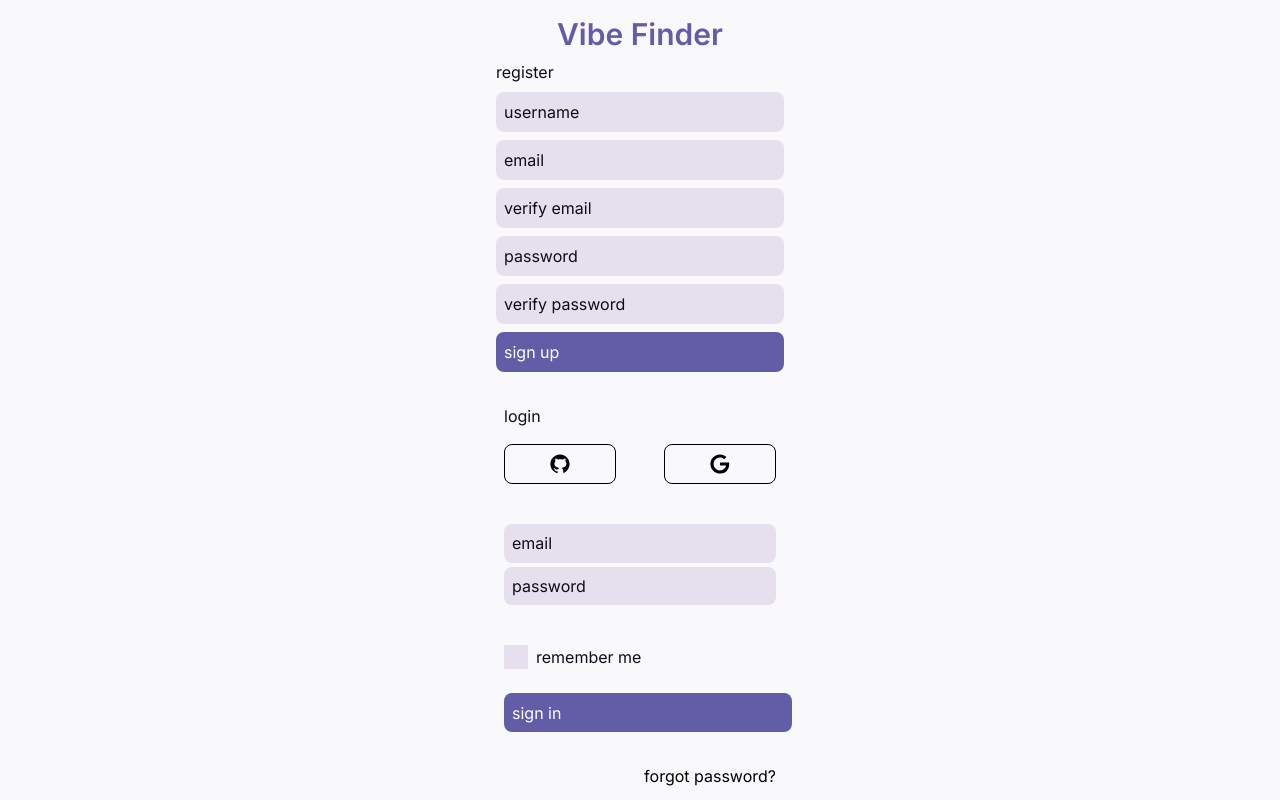
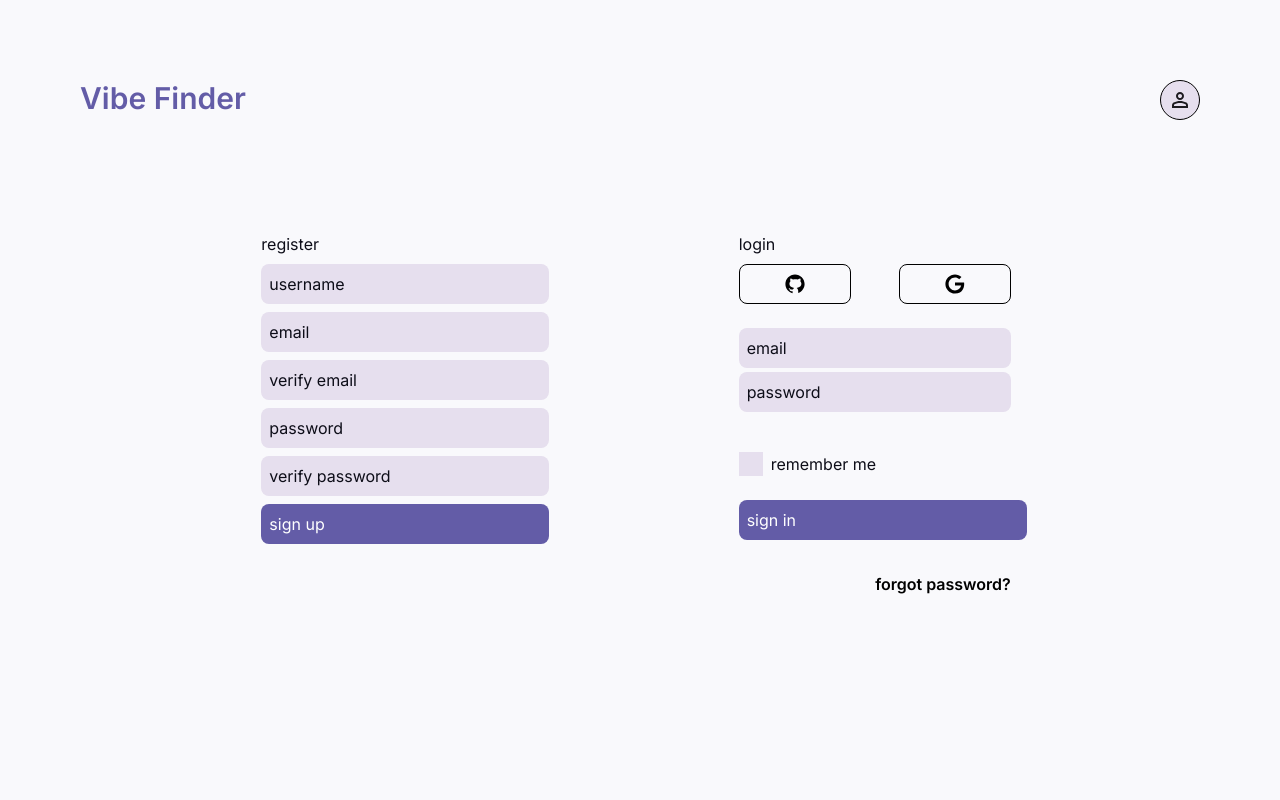
Before and after one commit to Ayomide4/third-space, a Next.js app: page /auth in a window 1280 px wide. Built offline with nearby package versions, Linux system fonts and the light colour scheme.

Commit message:
redo css spaces page

```diff
--- a/app/(pages)/auth/page.tsx
+++ b/app/(pages)/auth/page.tsx
@@ -6,19 +6,19 @@ import Link from "next/link";
 
 export default function AuthPage() {
   return (
-    <main className="flex w-full min-h-screen flex-col items-center p-2 bg-background relative">
-      <div className="flex flex-col w-full m-2">
+    <main className="flex w-full min-h-screen flex-col items-center p-2 bg-background relative md:p-20">
+      <div className="flex flex-col w-full m-2 md:flex-row md:justify-between md:m-0 md:mb-28">
         <Link href="/">
-          <h1 className="text-3xl font-semibold text-primary text-center ">
+          <h1 className="text-3xl font-semibold text-primary text-center md:text-left">
             Vibe Finder
           </h1>
         </Link>
-        <div className="hidden">
+        <div className="hidden md:block">
           <Profile background="grey" />
         </div>
       </div>
-      <div className="w-full md:h-96 flex flex-col items-center ">
-        <form className="md:flex flex-col w-full md:w-72 h-full mb-8 ">
+      <div className="w-full md:h-96 flex flex-col md:flex-row items-center md:items-center md:justify-evenly ">
+        <form className="md:flex flex-col w-full h-full mb-8 md:m-0 md:w-72">
           <h2 className="text-text mb-2">register</h2>
           <input
             className="rounded-lg bg-grey w-full h-10 placeholder-text px-2 mb-2"
@@ -45,10 +45,10 @@ export default function AuthPage() {
           </button>
         </form>
 
-        <div className="flex flex-col w-full md:w-72 h-full md:mx-36 px-2">
+        <div className="flex flex-col w-full h-full md:m-0 md:w-72 px-2 ">
           <form className="flex flex-col w-full h-full">
-            <h2 className="text-text mb-2 md:mb-4">login</h2>
-            <div className="flex flex-row w-full justify-between md:mb-10 mb-4">
+            <h2 className="text-text mb-2 md:mb-2">login</h2>
+            <div className="flex flex-row w-full justify-between md:mb-6 mb-4">
               <div className="cursor-pointer flex border border-black align-center justify-center rounded-lg w-36 md:w-28 h-10">
                 <Image
                   className="w-8 h-8 md:w-6 md:h-6 self-center"
@@ -79,7 +79,9 @@ export default function AuthPage() {
             <button className="w-72 h-10 bg-primary text-white text-left rounded-lg px-2 mb-4 md:mb-8">
               sign in
             </button>
-            <p className="text-left md:text-right">forgot password?</p>
+            <p className="text-left font-semibold md:text-right cursor-pointer select-none">
+              forgot password?
+            </p>
           </form>
         </div>
       </div>
--- a/app/(pages)/listing/page.tsx
+++ b/app/(pages)/listing/page.tsx
@@ -107,7 +107,7 @@ export default function ListingPage() {
           <p className="text-white">Write Review</p>
         </div>
       </main>
-      <ReviewModal />
+      {/*<ReviewModal />*/}
     </div>
   );
 }
--- a/app/(pages)/spaces/page.tsx
+++ b/app/(pages)/spaces/page.tsx
@@ -18,7 +18,7 @@ const cardInfo = {
 export default function SpacesPage() {
   return (
     <div className="flex flex-row min-h-screen">
-      <aside className="hidden w-32 h-screen md:py-10 bg-primary md:flex flex-col items-center justify-between">
+      <aside className="hidden w-20 h-screen md:flex md:flex-col md:items-center md:justify-between md:py-10 bg-primary ">
         <div className="flex items-center justify-center w-10 h-10 bg-grey rounded-full">
           <Image src={hamburger} className="w-6 h-6" alt="hamburger menu" />
         </div>
@@ -26,11 +26,11 @@ export default function SpacesPage() {
           <Profile background="grey" />
         </div>
       </aside>
-      <main className="flex flex-col-reverse w-full md:h-screen bg-background">
-        <div className="md:pt-20 md:px-10 h-full flex flex-col md:w-5/12 md:h-screen ">
-          <div className="flex flex-row w-full px-2 justify-between md:mb-10">
-            <h1 className="text-4xl font-semibold hidden">Places</h1>
-            <div className="flex flex-row items-center ">
+      <main className="flex flex-col-reverse w-full md:h-screen bg-background md:flex-row">
+        <div className="md:p-5 h-full flex flex-col md:w-5/12 md:h-screen ">
+          <div className="flex flex-row w-full px-2 items-center justify-between md:mb-2">
+            <h1 className="text-2xl font-semibold md:text-4xl">Places</h1>
+            <div className="flex-row items-center hidden">
               <p className="text-lg font-semibold">Filter</p>
               <Image
                 src={caret_down}
@@ -47,7 +47,7 @@ export default function SpacesPage() {
               />
             </div>
           </div>
-          <div className="overflow-y-auto max-h-[calc(65vh-4rem)] md:h-5/6 px-2">
+          <div className="overflow-y-auto max-h-[calc(65vh-4rem)] md:max-h-[calc(95vh-4rem)] px-2">
             <Card {...cardInfo} />
             <Card {...cardInfo} />
             <Card {...cardInfo} />
--- a/app/page.tsx
+++ b/app/page.tsx
@@ -1,39 +1,40 @@
 import Image from "next/image";
-import location from "../public/assets/location_on.svg";
+import location from "../public/assets/location.svg";
 import glass from "../public/assets/glass.svg";
 import cancel from "../public/assets/cancel.svg";
 import Profile from "./components/profile";
 import Link from "next/link";
 
+//Todo: change color of location icon to primary
+
 export default function Home() {
   return (
-    <main className="flex min-h-screen flex-col items-center justify-between p-10  bg-background relative ">
-      <div className="flex flex-col w-full ">
-        <Link href="/auth" className="w-fit self-end mb-20">
+    <main className="flex min-h-screen flex-col items-center justify-between p-10 md:p-20 bg-background relative ">
+      <div className="flex flex-col  w-full  md:justify-between md:flex-row-reverse md:mt-10 md:items-center">
+        <Link href="/auth" className="w-fit self-end mb-20 md:mb-0">
           <Profile background="grey" />
         </Link>
-        <h1 className="text-3xl font-semibold text-primary text-center">
+        <h1 className="text-3xl font-semibold text-primary text-center md:text-left">
           Vibe Finder
         </h1>
       </div>
       <div className="flex flex-col items-center mb-64 w-full">
-        <div className="flex border-black border bg-grey rounded-md p-4 w-full h-16 items-center">
+        <div className="flex border-black border bg-grey rounded-md p-4 w-full h-16 items-center md:w-9/12">
           <Image
             className="w-6 h-6 cursor-pointer"
             src={glass}
             alt="magnifying glass"
           />
           <input
-            className="w-full h-full bg-transparent ml-4 focus:outline-none"
+            className="w-full h-full bg-transparent ml-4 focus:outline-none "
             placeholder="Search for a third space"
           />
-          <Image className="w-6 h-6 cursor-pointer" src={cancel} alt="cancel" />
+          <Image
+            className="w-10 h-10 ml-4 cursor-pointer hidden md:block"
+            src={location}
+            alt="location"
+          />
         </div>
-        <Image
-          className="w-12 h-12 ml-4 cursor-pointer hidden"
-          src={location}
-          alt="location"
-        />
       </div>
     </main>
   );
```
Also changed, not shown: public/assets/location.svg (added).
